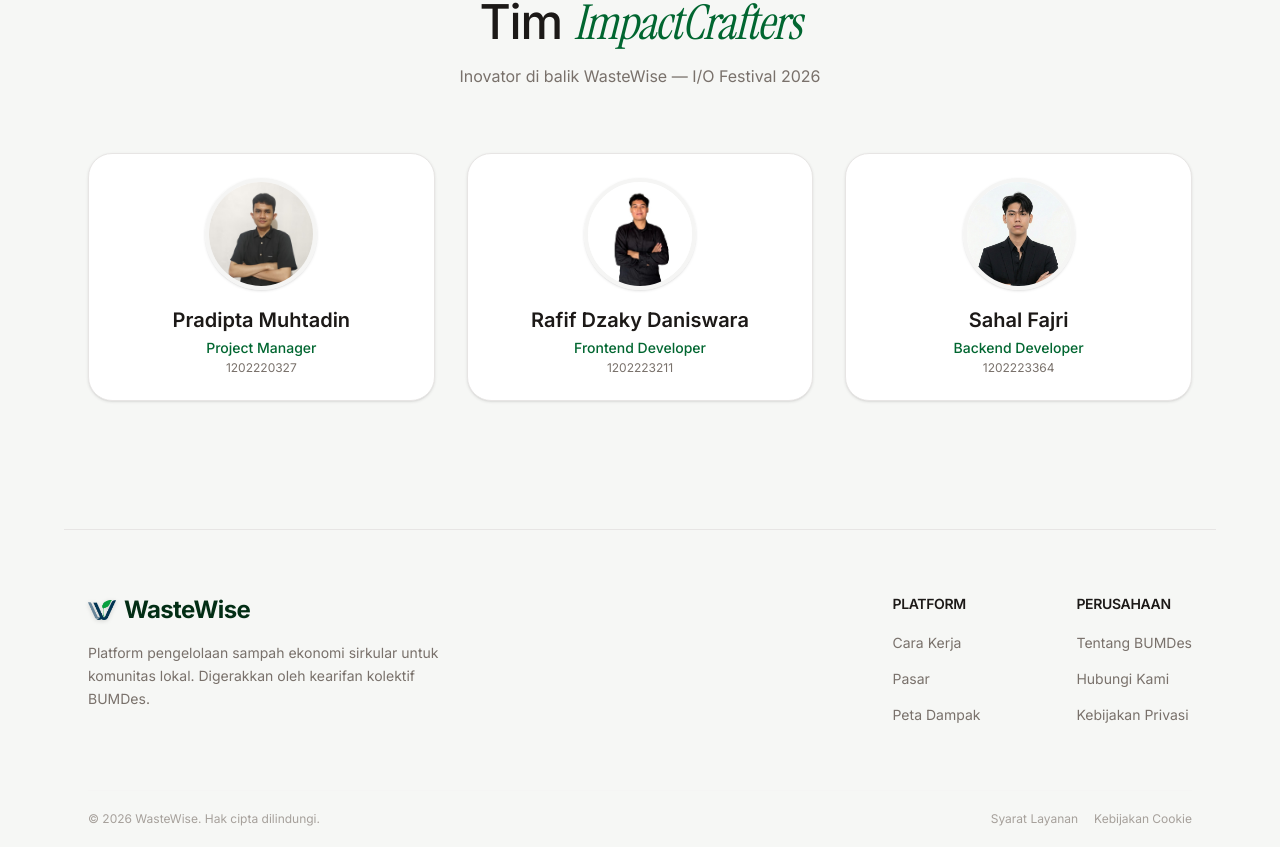
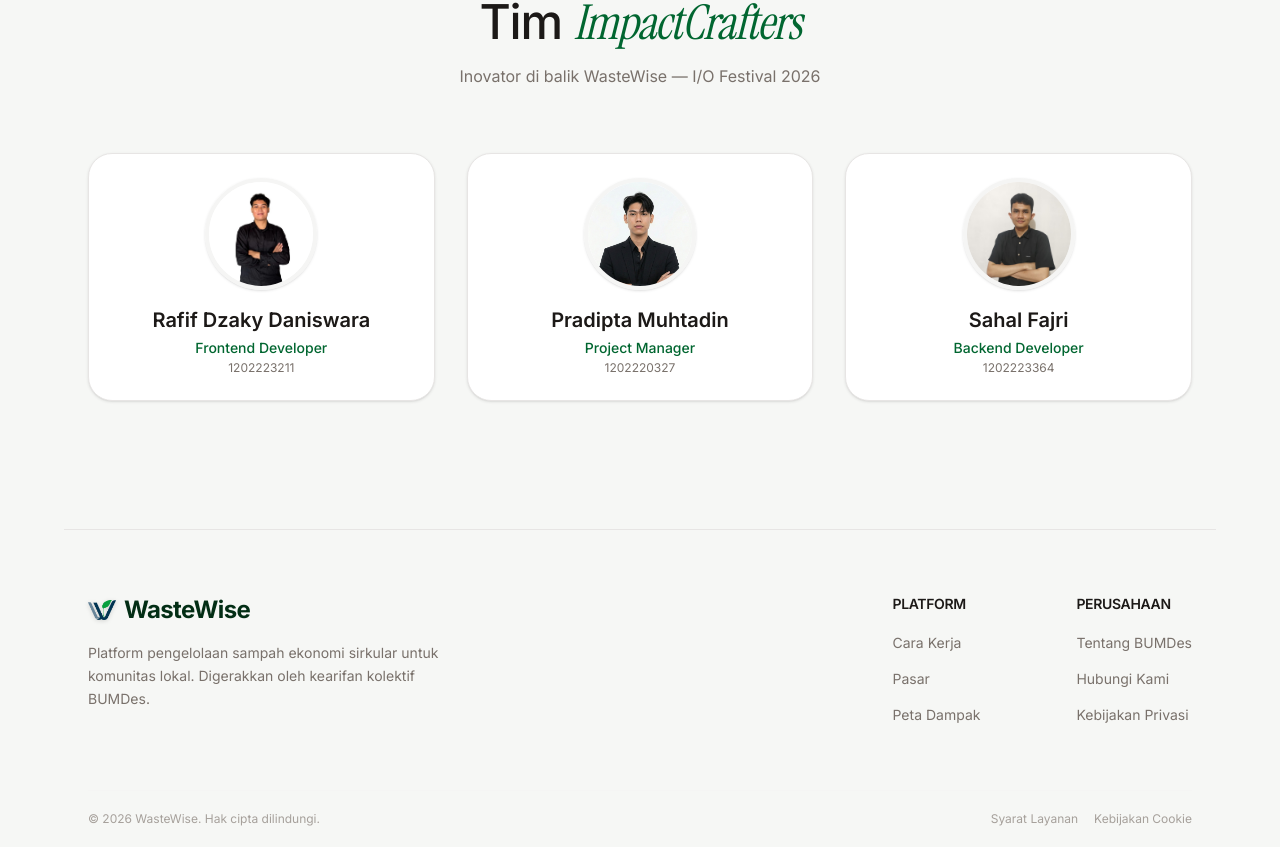
Before and after one commit to rafifdzaky27/WasteWise, a Next.js app: page /about in a window 1280 px wide. Shown: the part 1145-1992 px from the top of the page. Built offline with nearby package versions, Linux system fonts and the light colour scheme.

Commit message:
fix: about us position

```diff
--- a/src/app/(public)/about/page.tsx
+++ b/src/app/(public)/about/page.tsx
@@ -23,16 +23,6 @@ export default function AboutPage() {
         </div>
 
         <div className="grid grid-cols-1 sm:grid-cols-2 lg:grid-cols-3 gap-8">
-          {/* Pradipta Muhtadin */}
-          <div className="bg-white border border-stone-border rounded-3xl p-6 text-center shadow-sm hover:shadow-md transition-all duration-300 group">
-            <div className="w-28 h-28 rounded-full mx-auto mb-4 overflow-hidden relative border-4 border-stone-light shadow-sm group-hover:scale-105 transition-transform duration-300">
-              <Image src={pradiptaImg} alt="Pradipta Muhtadin" fill className="object-cover" />
-            </div>
-            <h3 className="text-xl font-semibold text-foreground">Pradipta Muhtadin</h3>
-            <p className="text-sm text-primary font-medium mt-1">Project Manager</p>
-            <p className="text-xs text-muted mt-0.5">1202220327</p>
-          </div>
-
           {/* Rafif Dzaky Daniswara */}
           <div className="bg-white border border-stone-border rounded-3xl p-6 text-center shadow-sm hover:shadow-md transition-all duration-300 group">
             <div className="w-28 h-28 rounded-full mx-auto mb-4 overflow-hidden relative border-4 border-stone-light shadow-sm group-hover:scale-105 transition-transform duration-300">
@@ -43,10 +33,22 @@ export default function AboutPage() {
             <p className="text-xs text-muted mt-0.5">1202223211</p>
           </div>
 
+          {/* Pradipta Muhtadin (Tengah) */}
+          <div className="bg-white border border-stone-border rounded-3xl p-6 text-center shadow-sm hover:shadow-md transition-all duration-300 group">
+            <div className="w-28 h-28 rounded-full mx-auto mb-4 overflow-hidden relative border-4 border-stone-light shadow-sm group-hover:scale-105 transition-transform duration-300">
+              {/* pradipta and sahal images were swapped */}
+              <Image src={sahalImg} alt="Pradipta Muhtadin" fill className="object-cover object-top" />
+            </div>
+            <h3 className="text-xl font-semibold text-foreground">Pradipta Muhtadin</h3>
+            <p className="text-sm text-primary font-medium mt-1">Project Manager</p>
+            <p className="text-xs text-muted mt-0.5">1202220327</p>
+          </div>
+
           {/* Sahal Fajri */}
           <div className="bg-white border border-stone-border rounded-3xl p-6 text-center shadow-sm hover:shadow-md transition-all duration-300 group">
             <div className="w-28 h-28 rounded-full mx-auto mb-4 overflow-hidden relative border-4 border-stone-light shadow-sm group-hover:scale-105 transition-transform duration-300">
-              <Image src={sahalImg} alt="Sahal Fajri" fill className="object-cover object-top" />
+              {/* pradipta and sahal images were swapped */}
+              <Image src={pradiptaImg} alt="Sahal Fajri" fill className="object-cover" />
             </div>
             <h3 className="text-xl font-semibold text-foreground">Sahal Fajri</h3>
             <p className="text-sm text-primary font-medium mt-1">Backend Developer</p>
```
